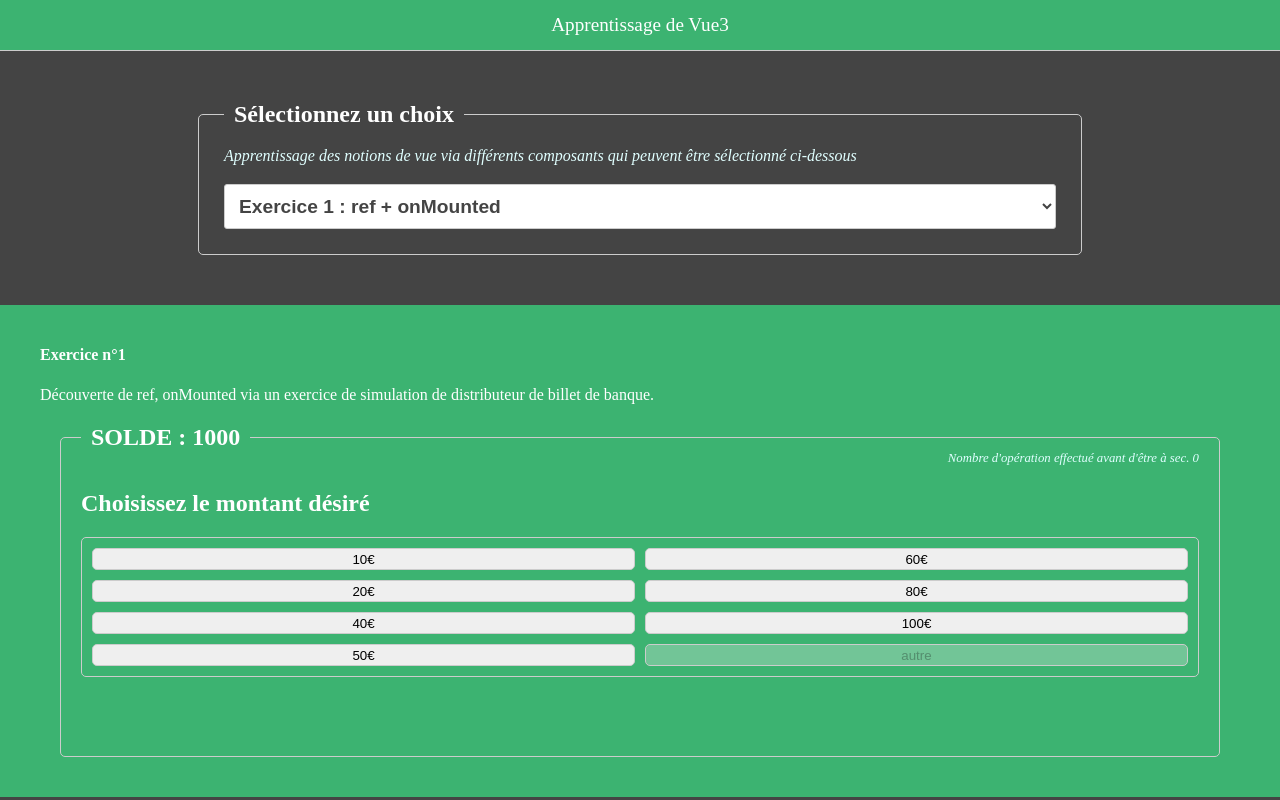
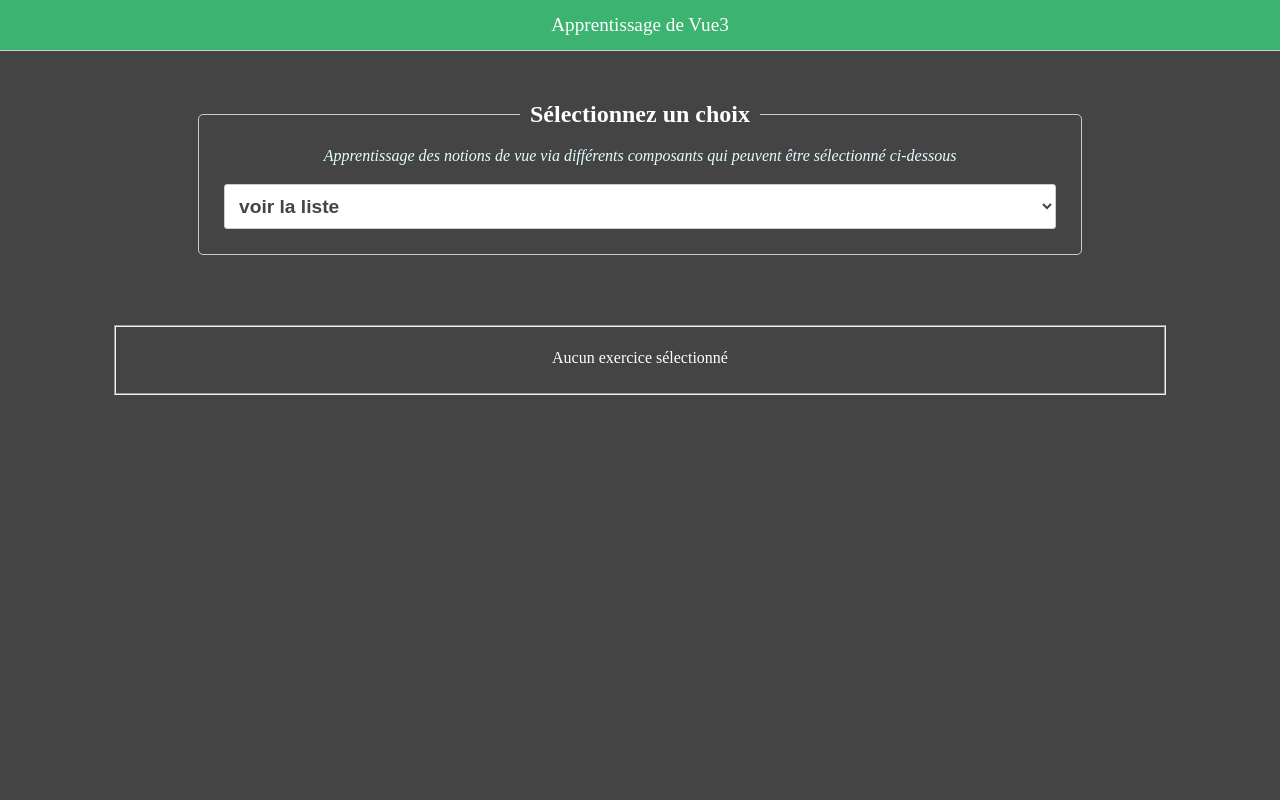
Before and after one commit to Zyrass/vue3_bac_a_sable_decouverte, a Vue app: page / in a window 1280 px wide. Built offline with nearby package versions, Linux system fonts and the light colour scheme.

Commit message:
Ajout d'un message vide pour la sélection d'un exercice

```diff
--- a/src/App.vue
+++ b/src/App.vue
@@ -10,7 +10,7 @@
         </p>
         <select name="exo" id="exo" v-model="choix">
           <optgroup label="Bascule sur un quelconque exercice">
-            <option value="" selected>...</option>
+            <option selected value="null">voir la liste</option>
             <option value="exo1">Exercice 1 : ref + onMounted</option>
             <option value="exo2">Exercice 2 : ref + reactive + computed</option>
           </optgroup>
@@ -19,7 +19,12 @@
     </section>
 
     <section class="exos">
-      <template v-if="choix === 'exo1'">
+      <template v-if="choix === 'null'">
+        <fieldset>
+          <p>Aucun exercice sélectionné</p>
+        </fieldset>
+      </template>
+      <template v-else-if="choix === 'exo1'">
         <Exo1 />
       </template>
       <template v-else-if="choix == 'exo2'">
@@ -41,7 +46,7 @@ import Exo1 from './components/Exercices/Exo1/Exo1.vue';
 import Reactive from './components/Exercices/Exo2/Reactive.vue';
 
 // Logique
-const choix = ref('exo1');
+const choix = ref('null');
 </script>
 
 <style lang="scss">
@@ -117,4 +122,10 @@ body {
     }
   }
 }
+
+fieldset {
+  max-width: 80%;
+  margin: 20px auto;
+  text-align: center;
+}
 </style>
```
